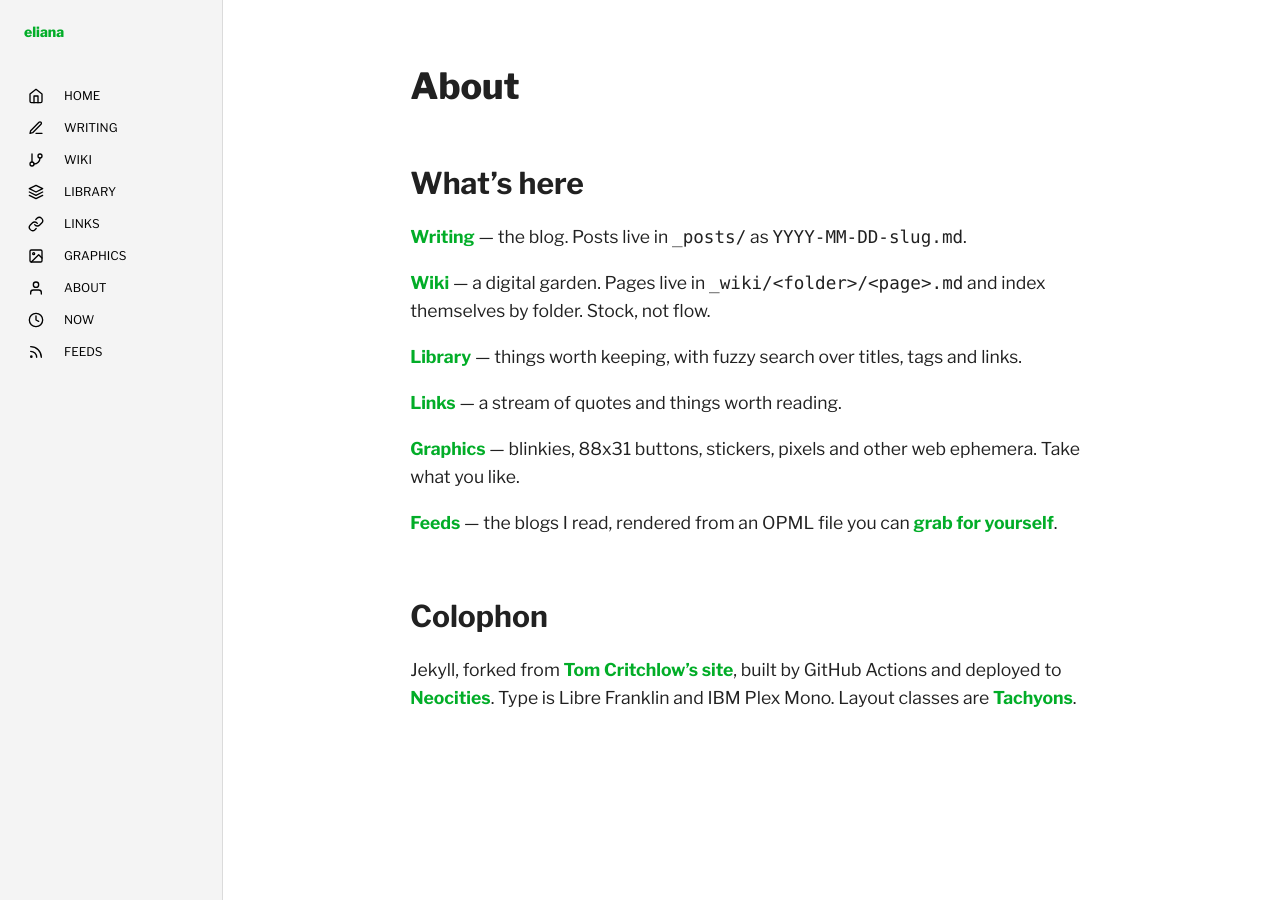
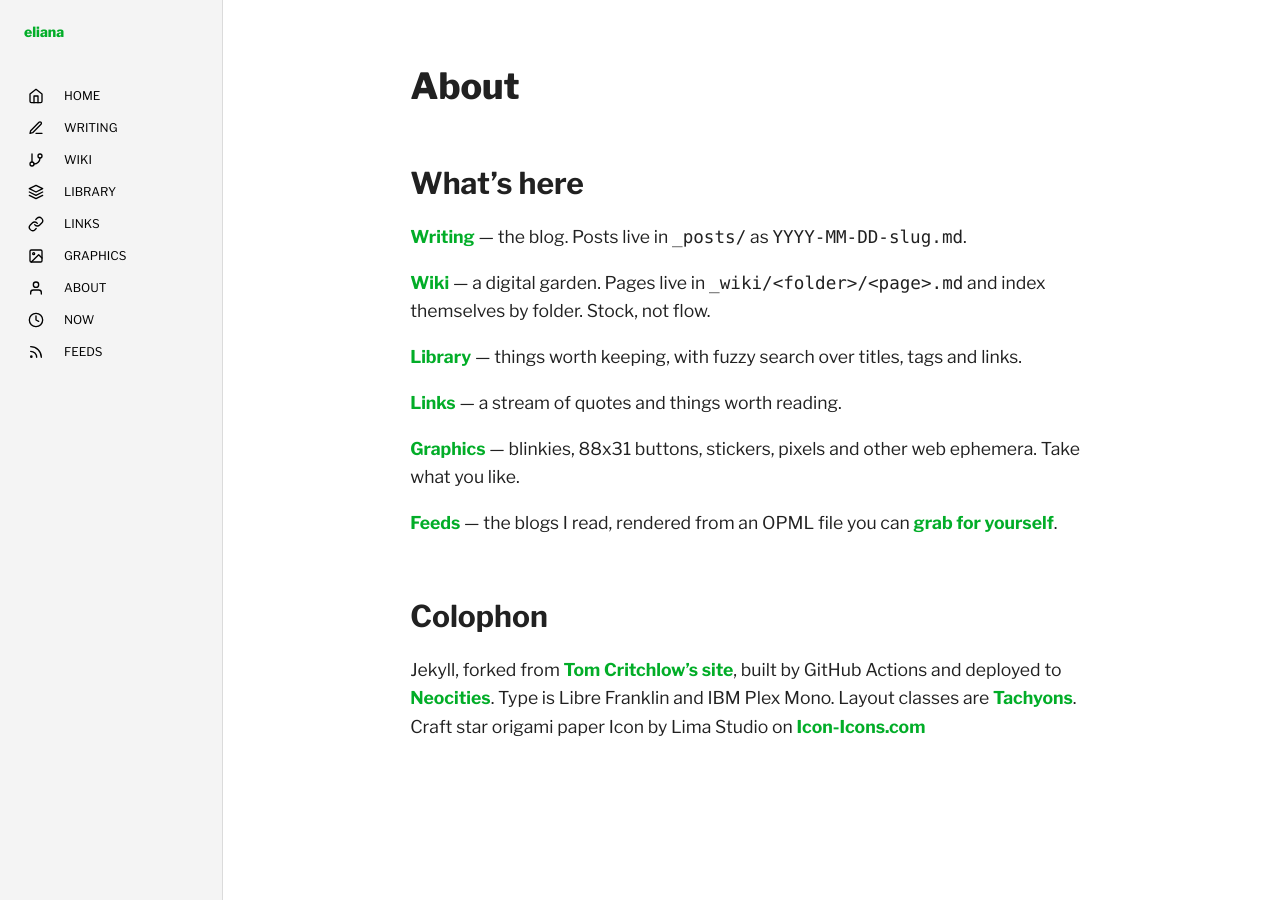
Before and after one commit to jubilancy/neocities, a Jekyll site: the page built from _pages/about.md, in a window 1280 px wide. Built offline with Jekyll 4.4.1, drawn with Linux system fonts in a browser that asks for light colours; nearby versions of some CDN libraries.

Commit message:
Add credit for origami paper icon

```diff
--- a/_pages/about.md
+++ b/_pages/about.md
@@ -30,3 +30,4 @@ web ephemera. Take what you like.
 Jekyll, forked from [Tom Critchlow's site](https://github.com/tomcritchlow/tomcritchlow.github.io),
 built by GitHub Actions and deployed to [Neocities](https://neocities.org).
 Type is Libre Franklin and IBM Plex Mono. Layout classes are [Tachyons](https://tachyons.io).
+Craft star origami paper Icon by Lima Studio on <a href="https://icon-icons.com/authors/993-lima-studio">Icon-Icons.com</a>
```
